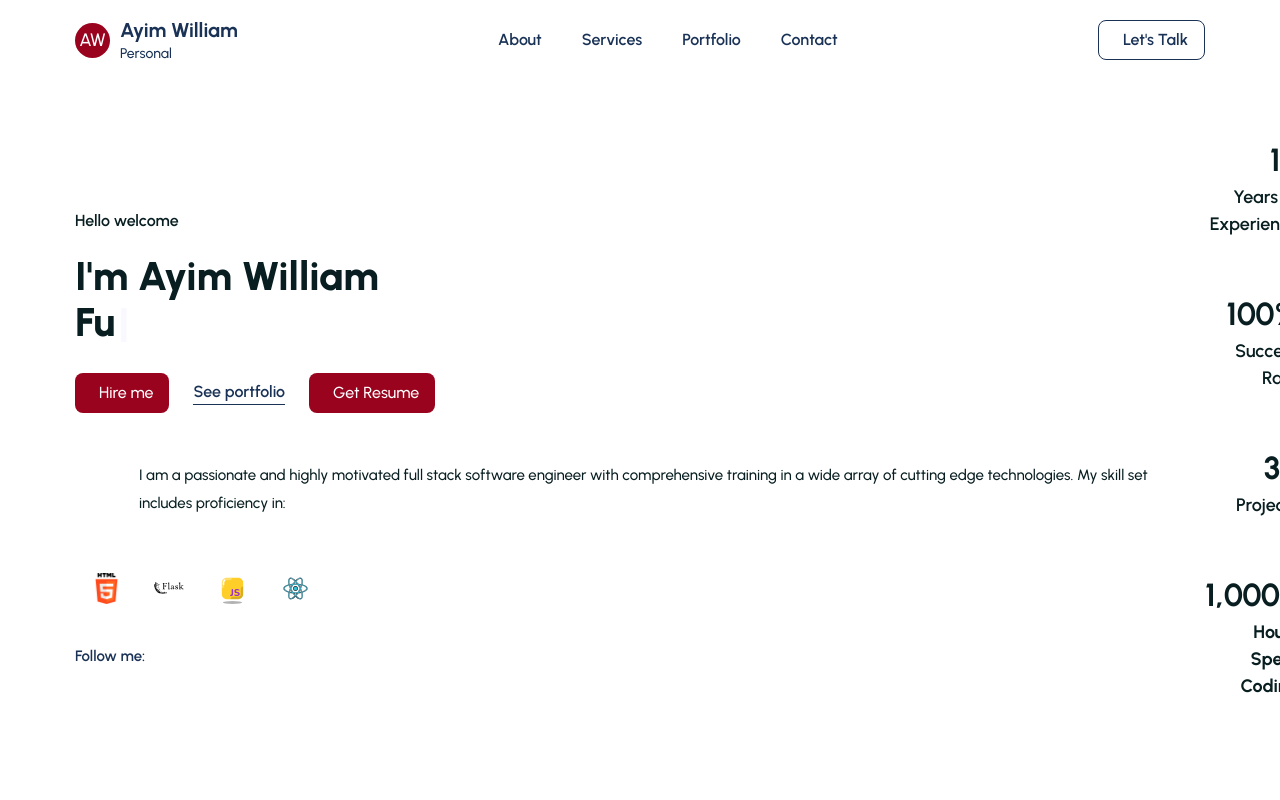
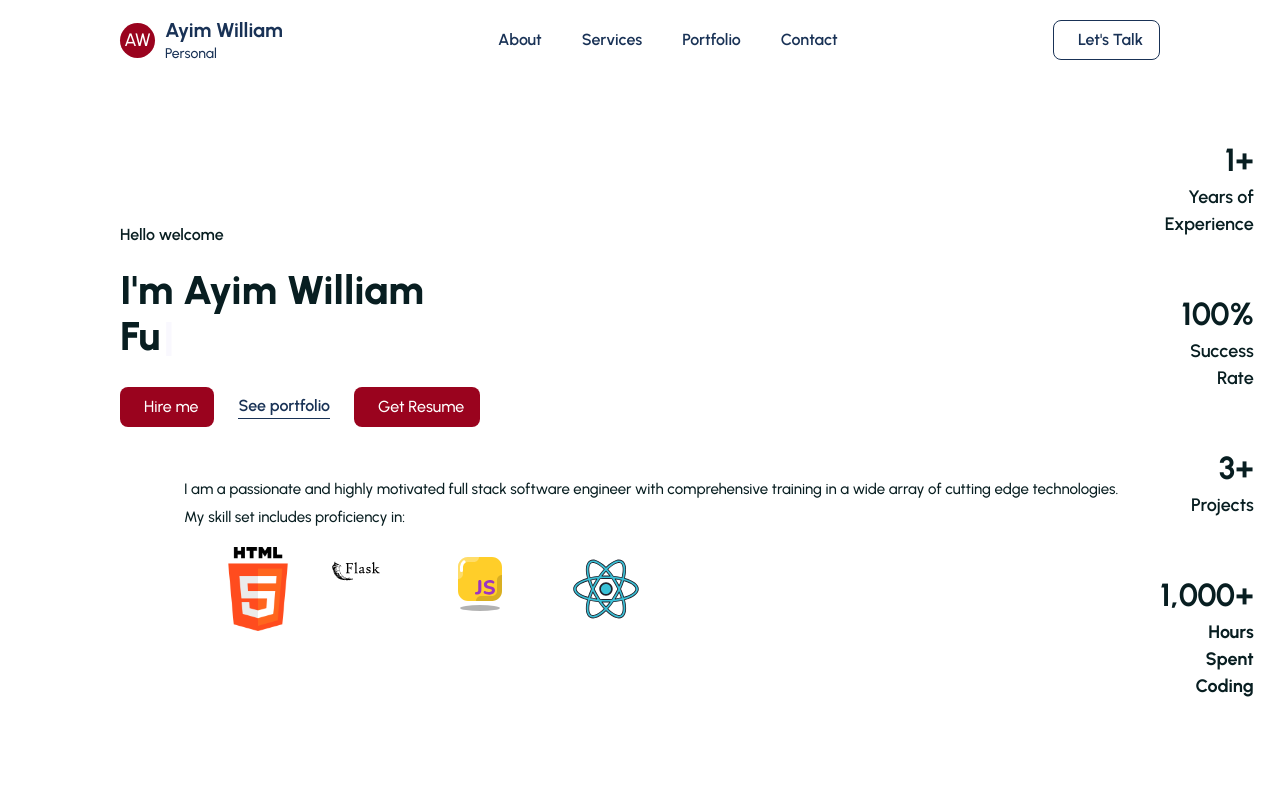
Before and after one commit to BabaMboga/My-PortFolio, a React (Create React App) app in the folder portfolio/: page / in a window 1280 px wide. Shown: the top 800 px of the page. Built offline with nearby package versions, Linux system fonts and the light colour scheme; the HTML template or start-up script is replaced by a standard one.

Commit message:
done but not done

```diff
--- a/portfolio/src/App.css
+++ b/portfolio/src/App.css
@@ -16,7 +16,7 @@ body {
 }
 
 .container {
-    max-width: 1170px;
+    max-width: 1080px;
     padding-left: 20px;
     padding-right: 20px;
     margin: auto;
--- a/portfolio/src/components/UI/Hero.js
+++ b/portfolio/src/components/UI/Hero.js
@@ -130,7 +130,9 @@ const Hero = () => {
 
             {/* Slider for icons */}
 
-            <Slider {...sliderSettings} className= "flex items-center gap-1 mt-10 w-[22%] h-8 leading-7  ">
+            <div className="px-20 w-[60%]">
+
+            <Slider {...sliderSettings} className= " ">
               {slideShowIcons.map((icon, index) => (
                 <div key={index} className="icon-slide p-4">
                   {icon}
@@ -138,8 +140,10 @@ const Hero = () => {
               ))}
             </Slider>
 
+            </div>
 
-            <div className="flex items-center gap-9 mt-14">
+
+            {/* <div className="flex items-center gap-9 mt-14">
               <span className=" text-smallTextColor text-[15px] font-[600]">
                 Follow me:
               </span>
@@ -175,7 +179,7 @@ const Hero = () => {
                   <i class="ri-wordpress-fill"></i>
                 </a>
               </span>
-            </div>
+            </div> */}
           </div>
           {/* ============ hero left end ============ */}
           {/* ============ hero img ============ */}
```
